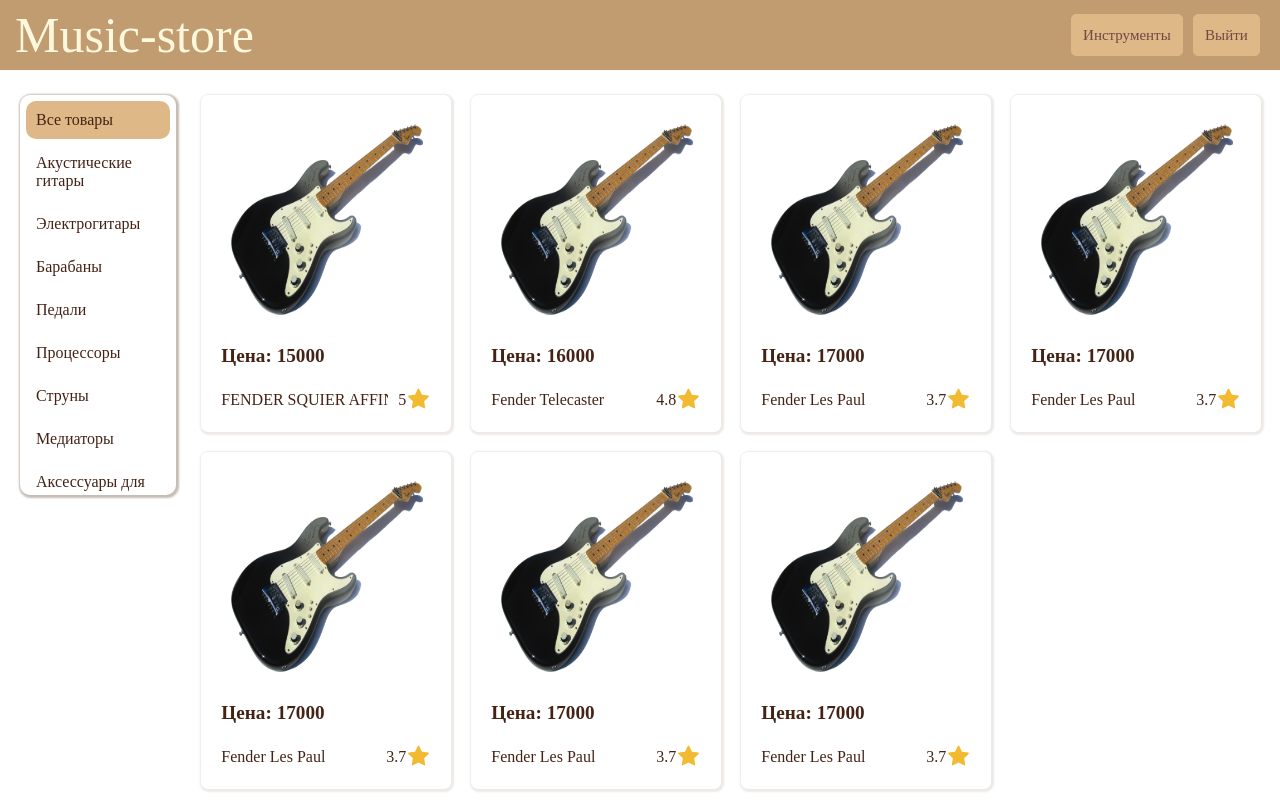
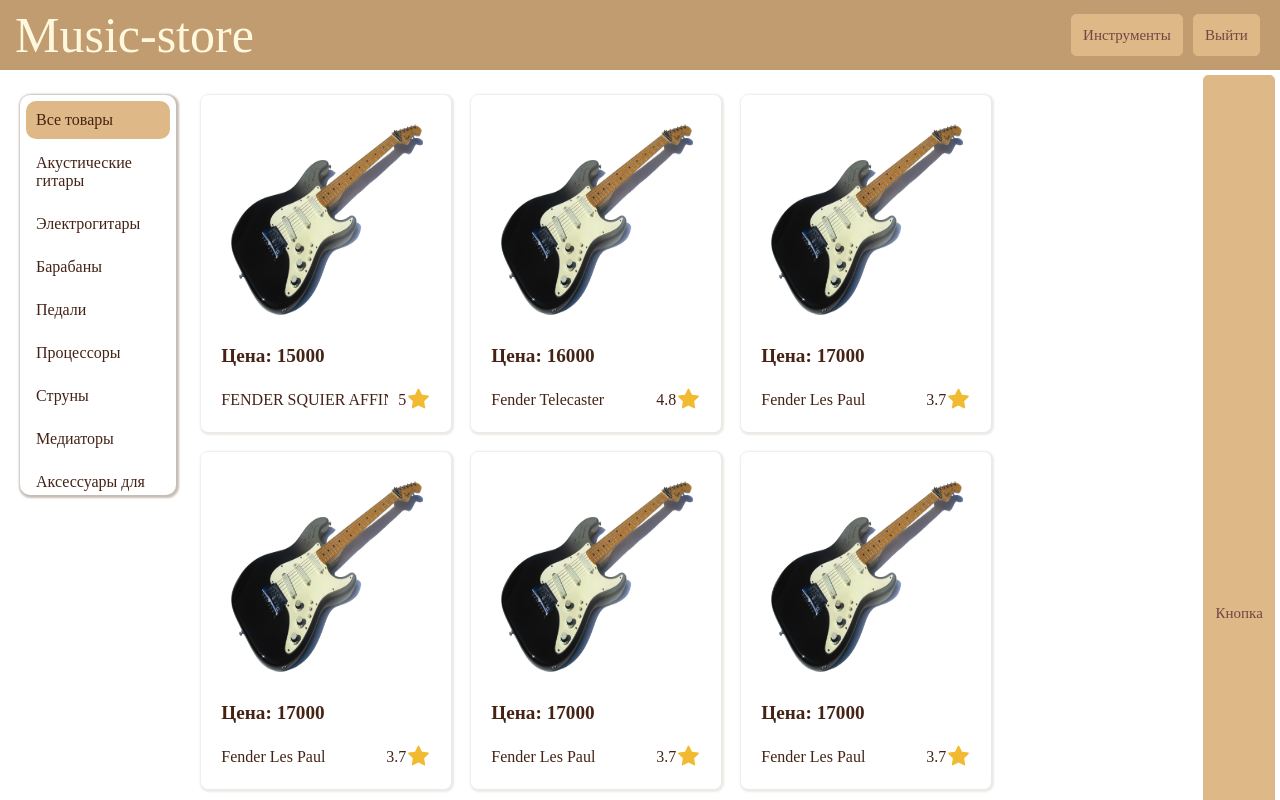
Before and after one commit to DmitryTaran/MusicStore, a React (Create React App) app in the folder client-new/: page /main in a window 1280 px wide. Shown: the top 800 px of the page. Built offline with nearby package versions, Linux system fonts and the light colour scheme; the HTML template or start-up script is replaced by a standard one.

Commit message:
Added Button

```diff
--- a/client-new/src/pages/Main.jsx
+++ b/client-new/src/pages/Main.jsx
@@ -1,6 +1,7 @@
 import React from 'react';
 import TypeBar from "../components/TypeBar/TypeBar";
 import DeviceList from "../components/DeviceList/DeviceList";
+import Button from "../components/UI/Button/Button";
 
 const Main = () => {
 
@@ -9,6 +10,7 @@
         <div className="mainPage">
             <TypeBar/>
             <DeviceList/>
+            <Button>Кнопка</Button>
         </div>
     );
 };
```
